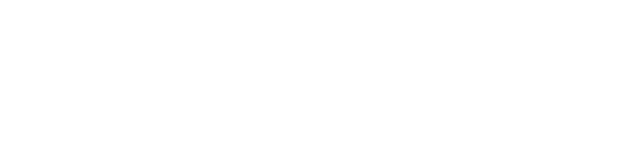
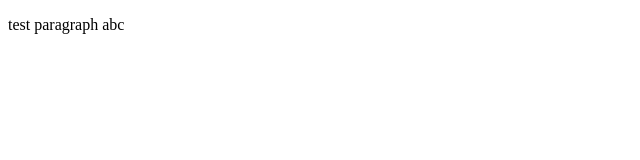
Before and after one commit to ana42742/demo-cfg, a plain HTML site: page index.html in a window 1280 px wide. Shown: the whole page, without its empty margins (0-640 px from the left). Drawn offline with Linux system fonts and the light colour scheme.

Commit message:
creating paragraph

```diff
--- a/index.html
+++ b/index.html
@@ -5,5 +5,7 @@
     <meta name="viewport" content="width=device-width, initial-scale=1.0" />
     <title>Test-1 branch</title>
   </head>
-  <body></body>
+  <body>
+    <p>test paragraph abc</p>
+  </body>
 </html>
```
